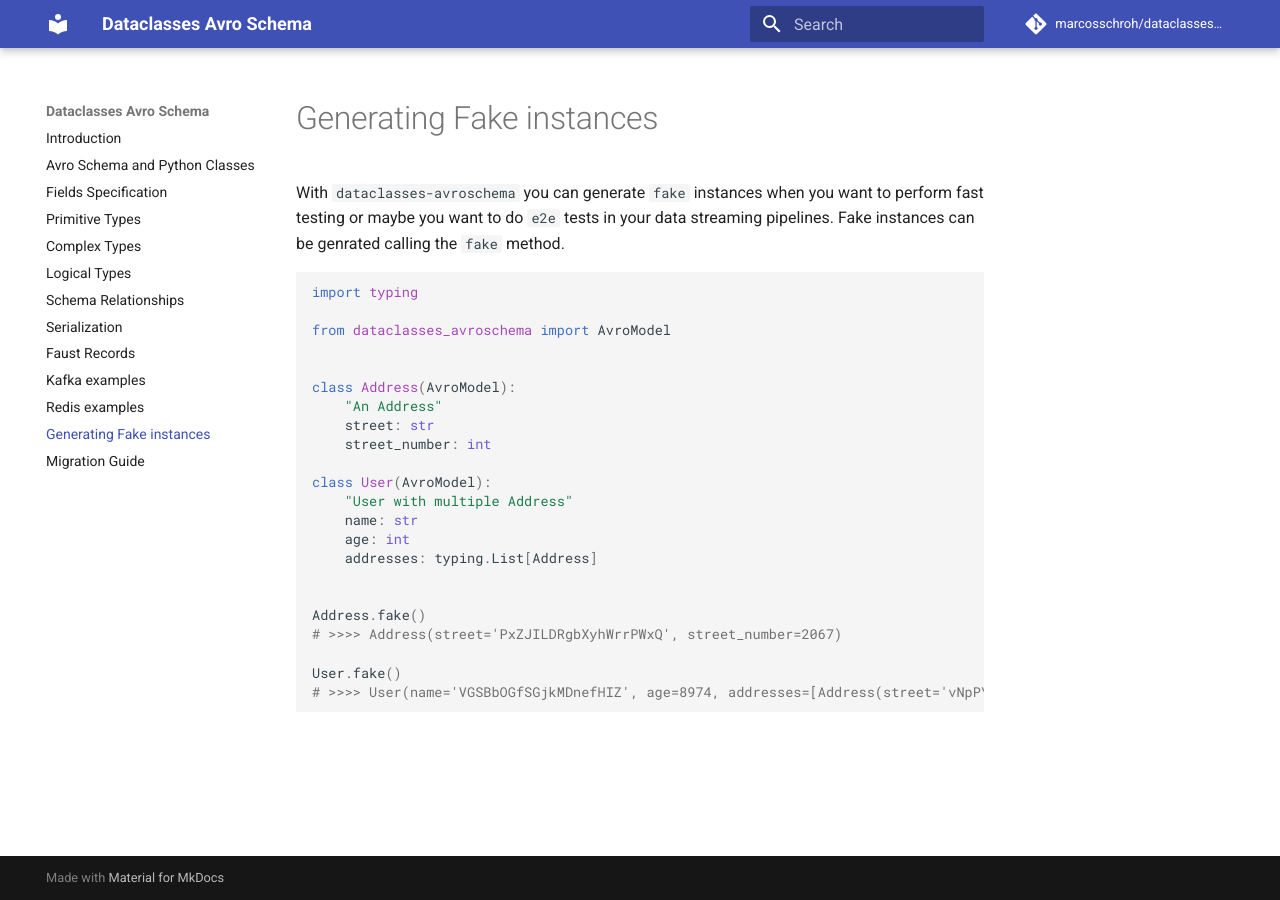
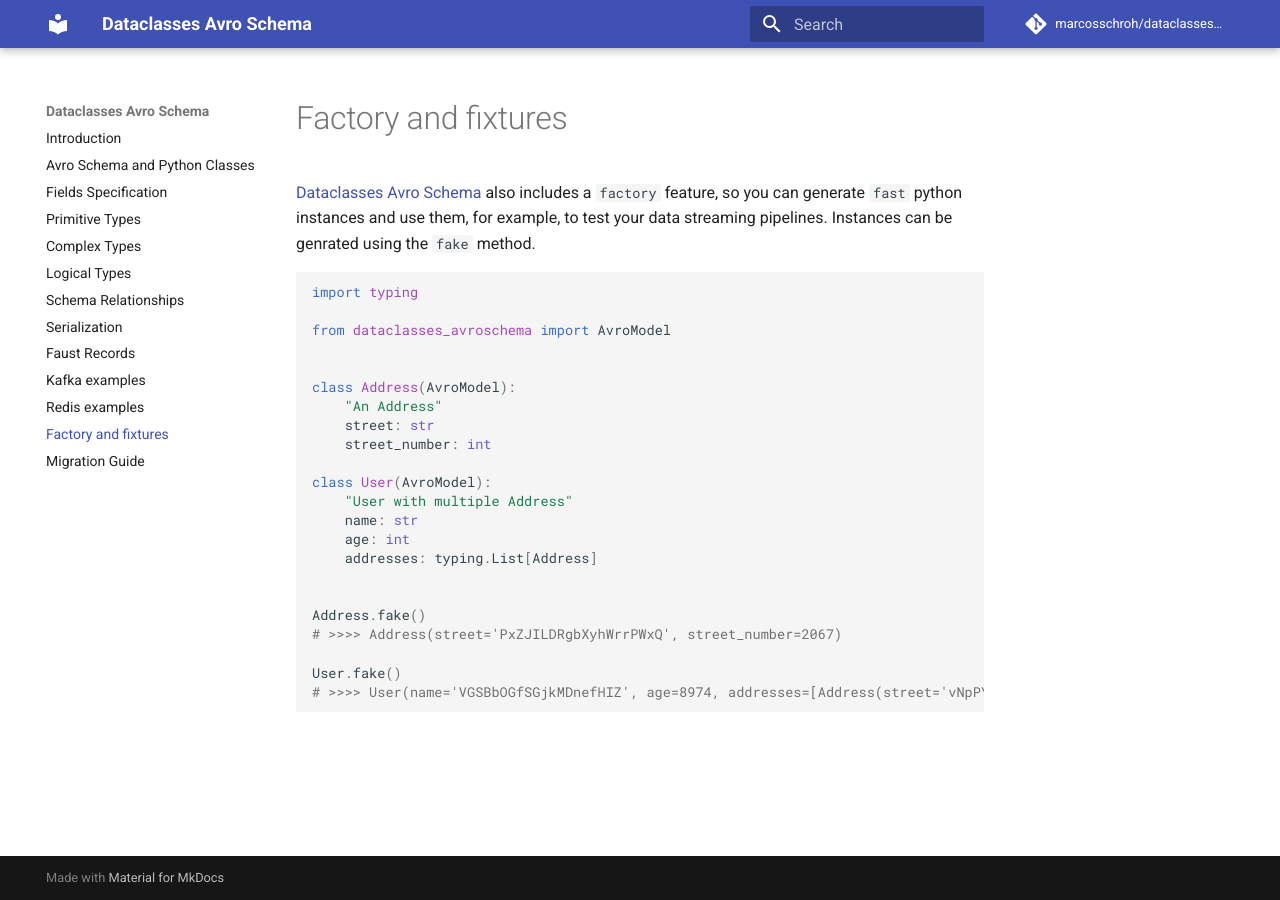
Before and after one commit to marcosschroh/dataclasses-avroschema, an MkDocs documentation site: the page built from docs/factories_and_fixtures.md, in a window 1280 px wide. Built offline with MkDocs 1.6.1 and Material for MkDocs 9.7.7, drawn with Linux system fonts in a browser that asks for light colours; comment, search, counter and statistics services are not loaded.

Commit message:
doc: factory and fixtures doc improved (#78)

````diff
--- a/docs/fake_instances_and_testing.md
+++ b/docs/factories_and_fixtures.md
@@ -1,4 +1,4 @@
-With `dataclasses-avroschema` you can generate `fake` instances when you want to perform fast testing or maybe you want to do `e2e` tests in your data streaming pipelines. Fake instances can be genrated calling the `fake` method.
+[Dataclasses Avro Schema](https://github.com/marcosschroh/dataclasses-avroschema) also includes a `factory` feature, so you can generate `fast` python instances and use them, for example, to test your data streaming pipelines. Instances can be genrated using the `fake` method.
 
 ```python
 import typing
--- a/mkdocs.yml
+++ b/mkdocs.yml
@@ -19,7 +19,7 @@
     - Faust Records: 'faust_records.md'
     - Kafka examples: 'kafka_examples.md'
     - Redis examples: 'redis_examples.md'
-    - Generating Fake instances: 'fake_instances_and_testing.md'
+    - Factory and fixtures: 'factories_and_fixtures.md'
     - Migration Guide: 'migration_guide.md'
 
 markdown_extensions:
````
Also changed, not shown: README.md (+3 -3 lines).
